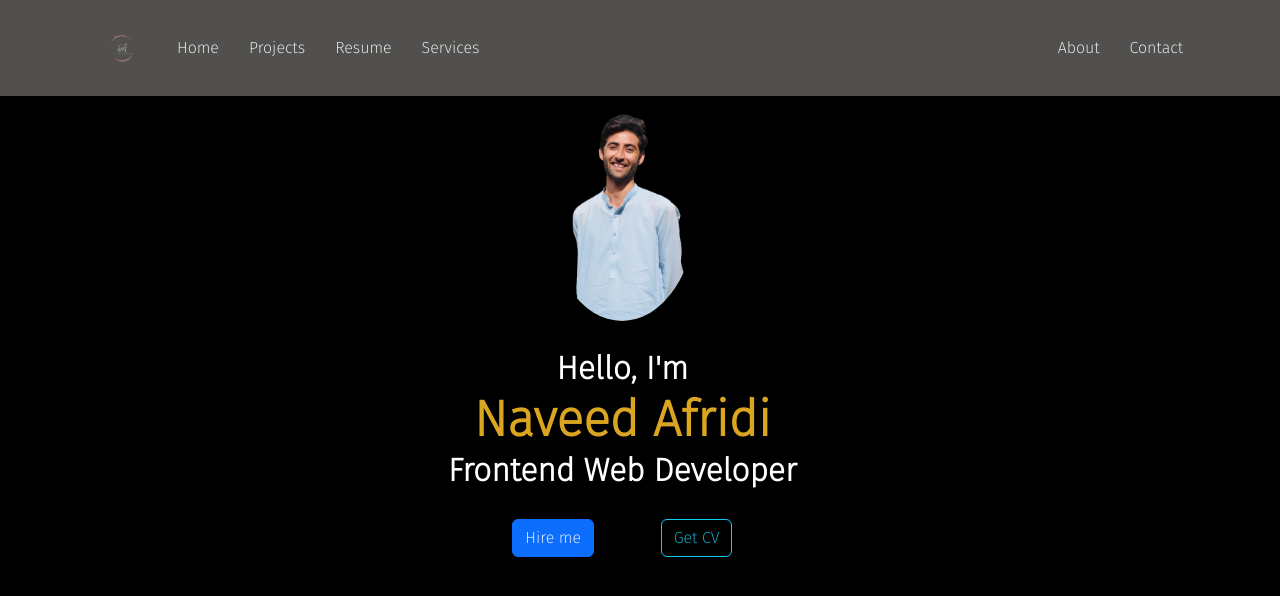
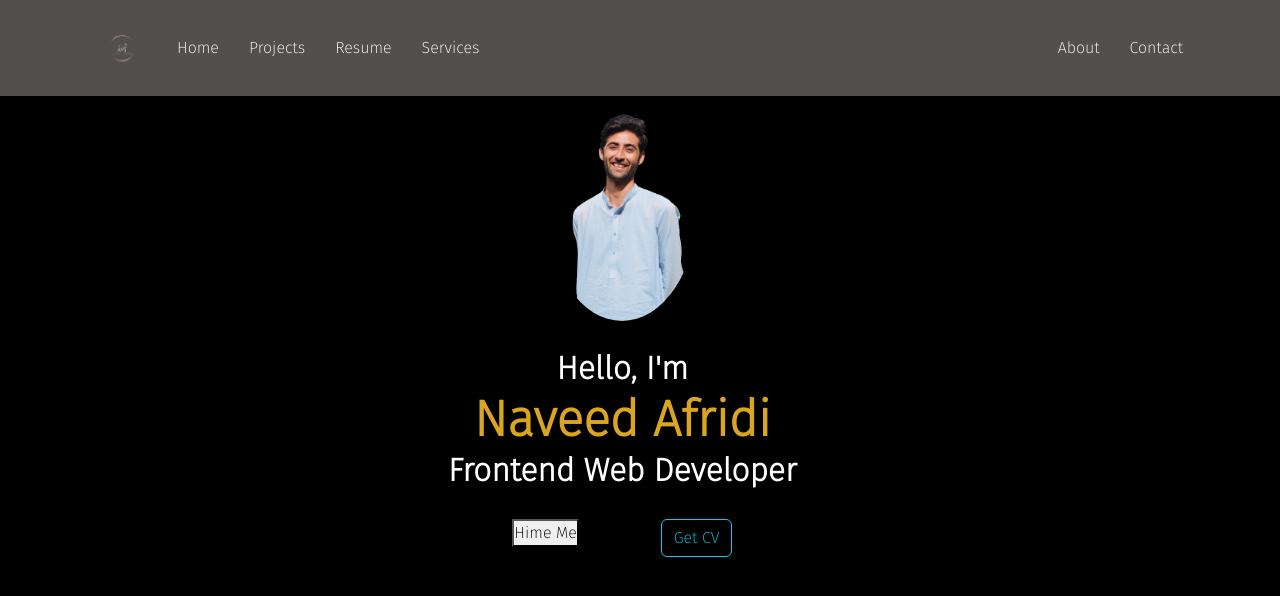
Before and after one commit to NaveedUrRehman01/My-portfolio, a React (Create React App) app: page / in a window 1280 px wide. Shown: the top 596 px of the page. Built offline with nearby package versions, Linux system fonts and the light colour scheme.

Commit message:
portfolio website completed

```diff
--- a/src/App.js
+++ b/src/App.js
@@ -15,22 +15,22 @@ function App() {
 
   const state = document.readyState;
   console.log(document.readyState);
-  const [isLoading, setLoading] = useState(state );
-  console.log(isLoading);
-  useEffect(()=>{
-    setLoading(state == 'complete')
-    setTimeout(()=>{
-      setLoading(state == ' interactive')
-    }, 2000)
-  },[])
+  // const [isLoading, setLoading] = useState(state );
+  // console.log(isLoading);
+  // useEffect(()=>{
+  //   setLoading(state == 'complete')
+  //   setTimeout(()=>{
+  //     setLoading(state == ' interactive')
+  //   }, 2000)
+  // },[])
   return (
    <>
    <CollapsibleExample/>
-    {
+    {/* {
       isLoading ? (
       <Dna  isLoading={isLoading} id='spinner'/>)
       :
-      (
+      ( */}
    <Switch>
     <Route exact path='/' component={Home}/>
     <Route exact path='/home' component={Home}/>
@@ -41,8 +41,8 @@ function App() {
     <Route  excat path='/contact' component={Contact}/>
     <Route  component={Error}/>
    </Switch>
-      )
-    }
+      {/* )
+    } */}
 
    {/* <Home/> */}
 
--- a/src/components/Details.jsx
+++ b/src/components/Details.jsx
@@ -16,7 +16,8 @@ const Details = () => {
    </div>
    <div className="btns">
   <a href="/Contact">
-    <Button variant='primary'>Hire me</Button>
+    {/* <Button variant='primary'>Hire me</Button> */}
+    <button>Hime Me</button>
   </a>
   <a href="/Resume">
   <Button variant="outline-info">Get CV</Button>
```
